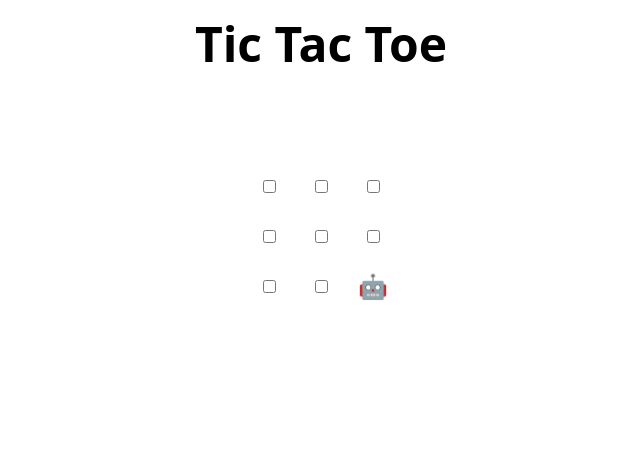
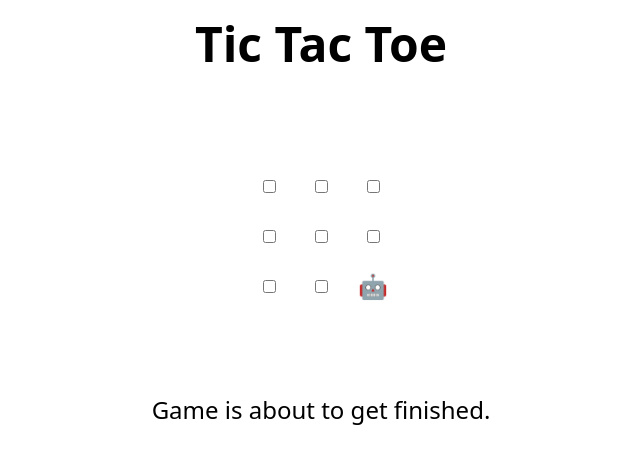
Before and after one commit to shreyasaini003/MLSA_TASK2, a plain HTML site: page index.html in a window 1280 px wide. Shown: the whole page, without its empty margins (319-959 px from the left). Drawn offline with Linux system fonts and the light colour scheme.

Commit message:
Update index.html
This will tell the user about the finishing moment of the game.

```diff
--- a/index.html
+++ b/index.html
@@ -47,6 +47,7 @@
   </tr>
 </table>
 
+<p>Game is about to get finished.<p>
 <h2 hidden>Game over, refresh to play again 🧑‍💻 🤖!</h2>
 
 <script>
```
